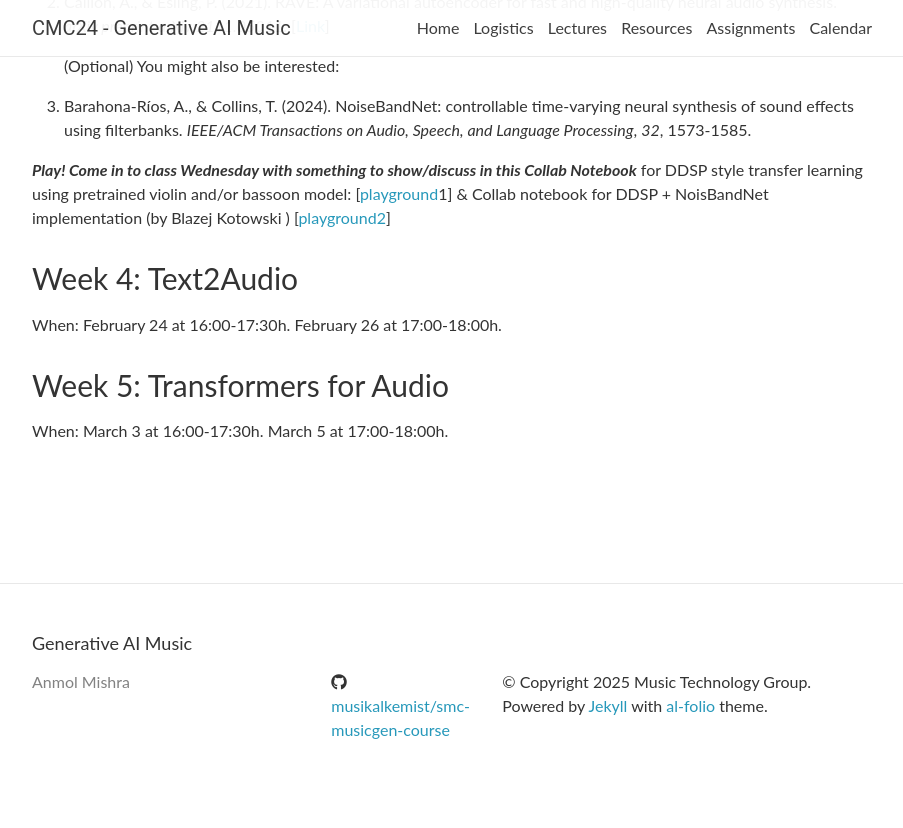
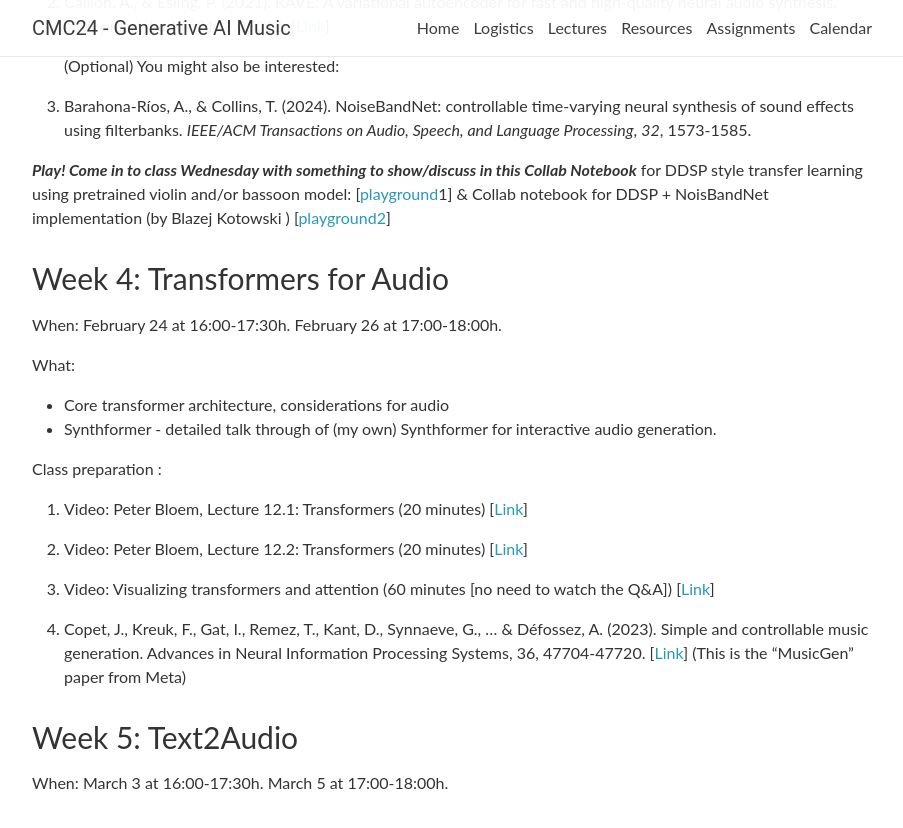
Before and after one commit to smc24-musicgen/smc24-musicgen.github.io, a Jekyll site: the page built from _pages/lectures.md, in a window 1280 px wide and 900 px high, scrolled down 5386 px. Shown: the top 828 px of the window, without its empty margins (188-1091 px from the left). Built offline with Jekyll 4.4.1, drawn with Linux system fonts in a browser that asks for light colours; nearby versions of some CDN libraries; comment, search, counter and statistics services are not loaded; before the commit the page ends 6189 px from its top, so only the background shows below that; some of the changed text lies outside the part shown.

Commit message:
Pt 2, week 4 assignments

```diff
--- a/_pages/lectures.md
+++ b/_pages/lectures.md
@@ -214,15 +214,28 @@ What:
 
 
 
-### Week 4: Text2Audio
+### Week 4: Transformers for Audio
 
 When:
 February 24 at 16:00-17:30h.
 February 26 at 17:00-18:00h.
 
+What:
+* Core transformer architecture, considerations for audio
+* Synthformer - detailed talk through of (my own) Synthformer for interactive audio generation.
+
+Class preparation :
+  1. Video: Peter Bloem, Lecture 12.1: Transformers  (20 minutes) [[Link](https://www.youtube.com/watch?v=KmAISyVvE1Y)]
+
+  2. Video: Peter Bloem, Lecture 12.2: Transformers  (20 minutes) [[Link](https://www.youtube.com/watch?v=oUhGZMCTHtI)]
+
+  3. Video: Visualizing transformers and attention (60 minutes [no need to watch the Q&A]) [[Link](https://www.youtube.com/watch?v=KJtZARuO3JY)]
+
+  4. Copet, J., Kreuk, F., Gat, I., Remez, T., Kant, D., Synnaeve, G., ... & Défossez, A. (2023). Simple and controllable music generation. Advances in Neural Information Processing Systems, 36, 47704-47720. [[Link](https://proceedings.neurips.cc/paper_files/paper/2023/file/94b472a1842cd7c56dcb125fb2765fbd-Paper-Conference.pdf)] (This is the "MusicGen" paper from Meta)
 
 
-### Week 5: Transformers for Audio
+
+### Week 5: Text2Audio
 
 When:
 March 3 at 16:00-17:30h.
```
